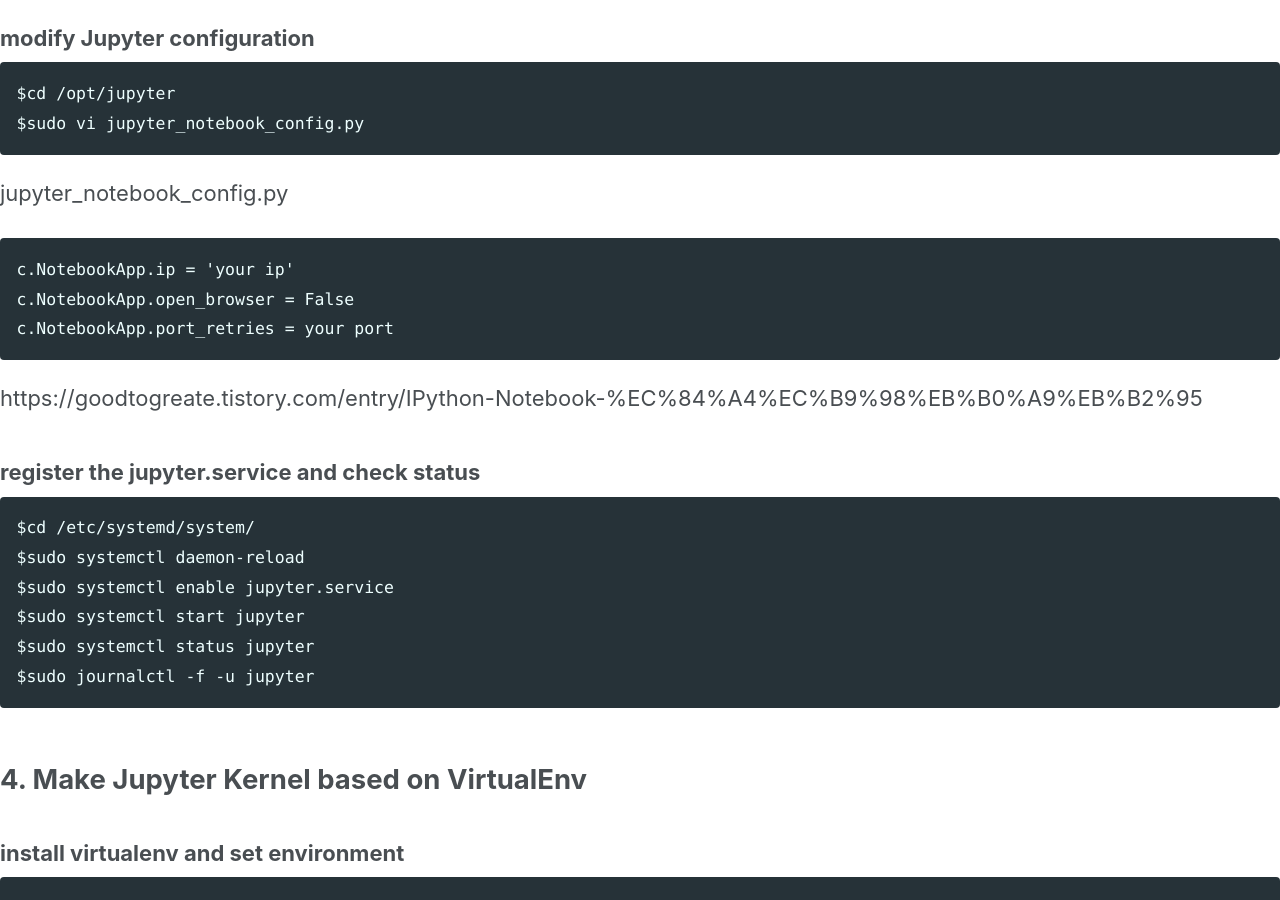
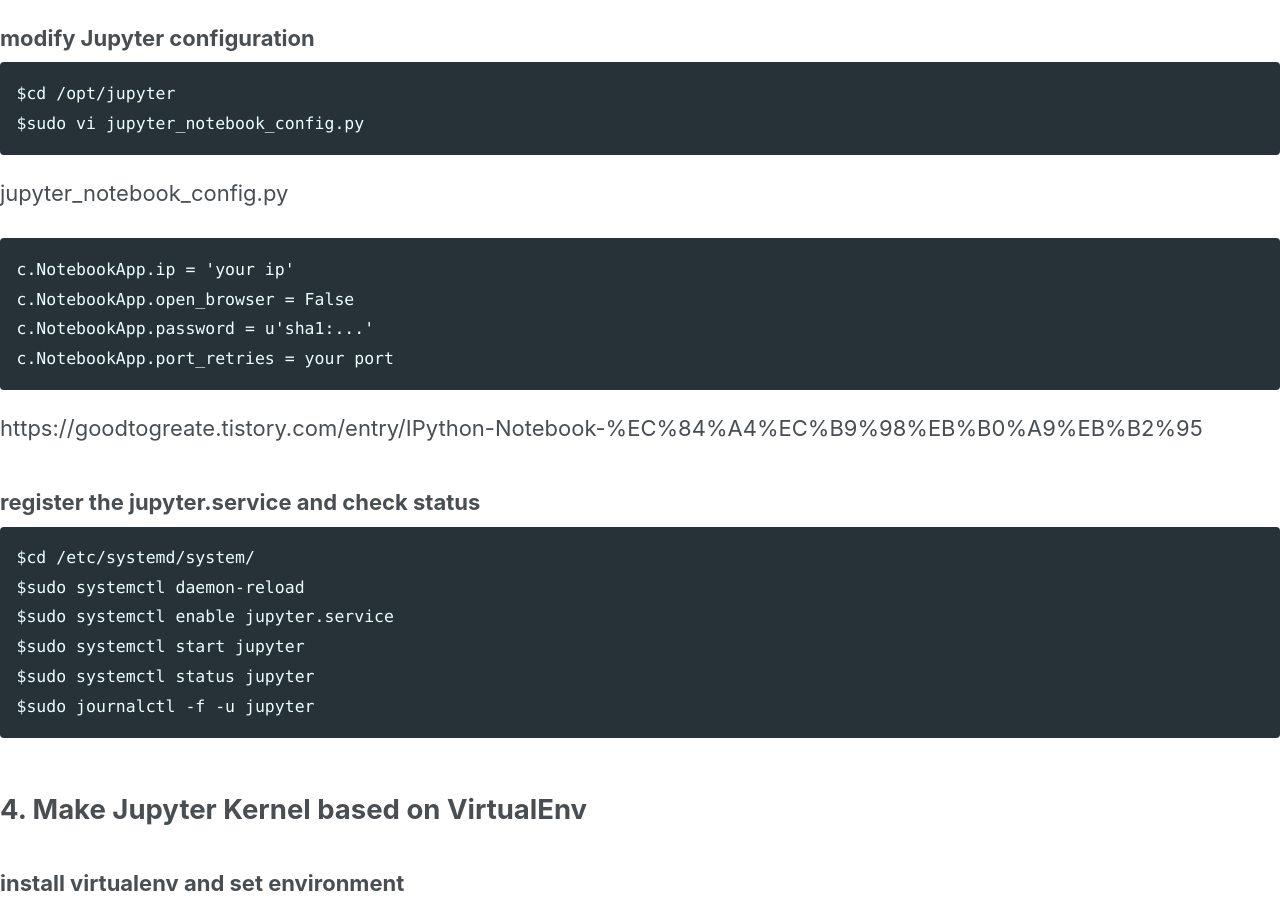
Before and after one commit to sglee-net/sglee-net.github.io, a Jekyll site: the page built from development_environment/jupiter.md, in a window 1280 px wide and 900 px high, scrolled down 1944 px. Built offline with Jekyll 4.4.1, drawn with Linux system fonts in a browser that asks for light colours; cached includes are drawn as plain includes; nearby versions of some CDN libraries; our own code applies the rules of GitHub Pages for plain Markdown files.

Commit message:
Update jupiter.md

````diff
--- a/development_environment/jupiter.md
+++ b/development_environment/jupiter.md
@@ -62,6 +62,7 @@ jupyter_notebook_config.py
 ```
 c.NotebookApp.ip = 'your ip'
 c.NotebookApp.open_browser = False
+c.NotebookApp.password = u'sha1:...'
 c.NotebookApp.port_retries = your port
 ```
 https://goodtogreate.tistory.com/entry/IPython-Notebook-%EC%84%A4%EC%B9%98%EB%B0%A9%EB%B2%95
````
